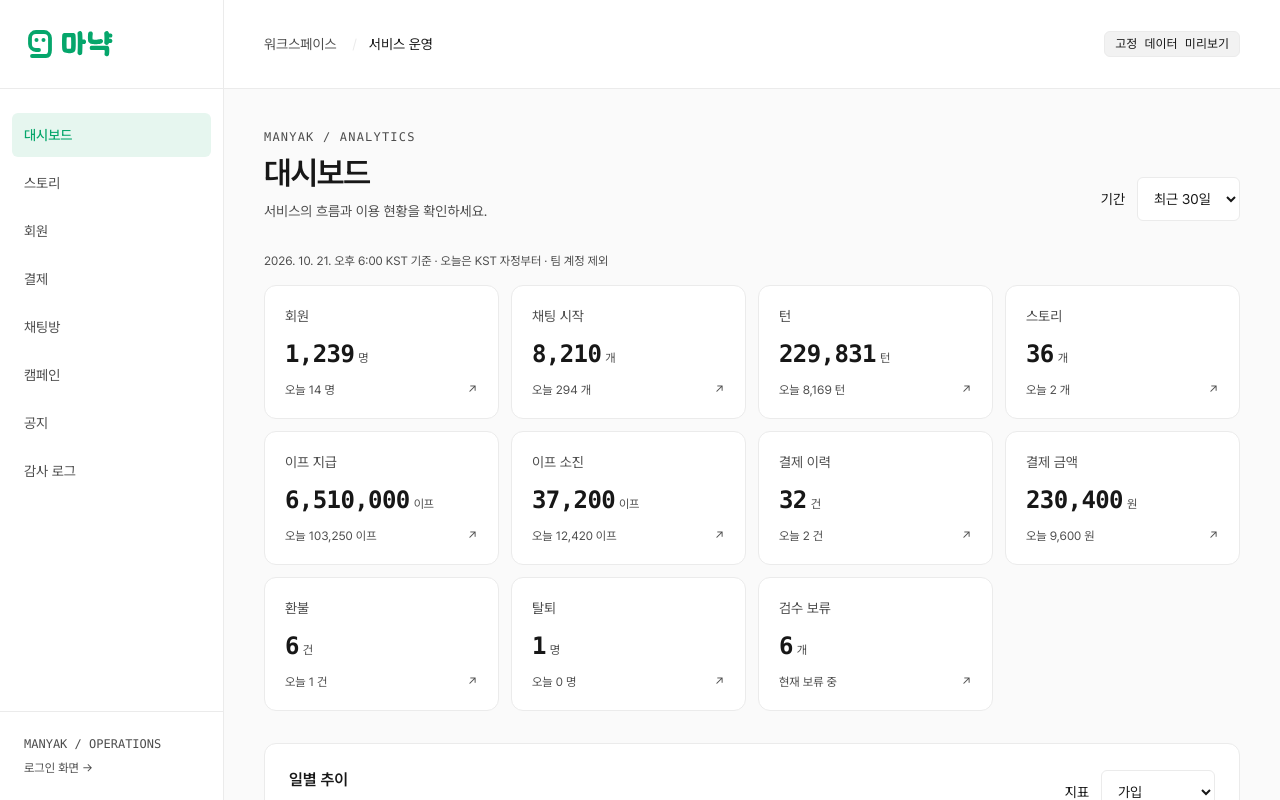
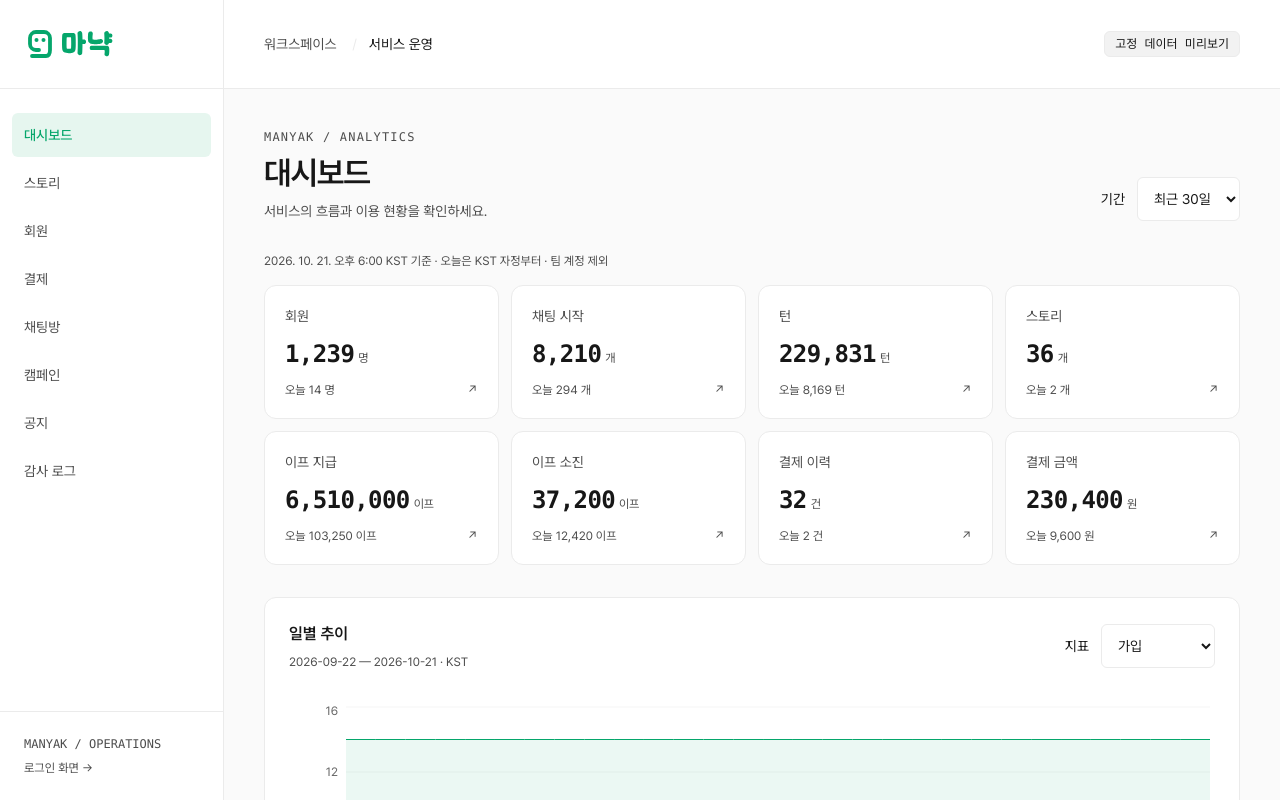
Before and after one commit to KIM-N-KANG/manyak-admin, a Next.js app: page / in a window 1280 px wide. Shown: the top 800 px of the page. Built offline with nearby package versions, Linux system fonts and the light colour scheme.

Commit message:
[KNK-1736] Feat: 대시보드에서 환불·탈퇴·검수 보류 카드 제거

```diff
--- a/src/features/dashboard/dashboard-screen.tsx
+++ b/src/features/dashboard/dashboard-screen.tsx
@@ -197,27 +197,6 @@ export function DashboardScreen() {
           '/payments',
           '원',
         ],
-        [
-          '환불',
-          s.payments.refundedTotal,
-          s.payments.refundedToday,
-          '/payments?status=REFUNDED',
-          '건',
-        ],
-        [
-          '탈퇴',
-          s.members.withdrawnTotal,
-          s.members.withdrawnToday,
-          '/members?status=DELETED',
-          '명',
-        ],
-        [
-          '검수 보류',
-          s.moderation.heldSubmissions,
-          null,
-          '/stories?moderationStatus=HELD',
-          '개',
-        ],
       ] as const)
     : [];
 
@@ -269,9 +248,7 @@ export function DashboardScreen() {
                   </span>
                 </p>
                 <p className="mt-3 text-xs text-muted-foreground">
-                  {today === null
-                    ? '현재 보류 중'
-                    : `오늘 ${today.toLocaleString('ko-KR')} ${unit}`}
+                  {`오늘 ${today.toLocaleString('ko-KR')} ${unit}`}
                   <span className="float-right">↗</span>
                 </p>
               </Link>
--- a/src/features/dashboard/types.ts
+++ b/src/features/dashboard/types.ts
@@ -4,8 +4,6 @@ export type DashboardSummary = {
   members: {
     total: number;
     joinedToday: number;
-    withdrawnTotal: number;
-    withdrawnToday: number;
   };
   chats: {
     startedTotal: number;
@@ -25,10 +23,7 @@ export type DashboardSummary = {
     completedToday: number;
     amountKrwTotal: number;
     amountKrwToday: number;
-    refundedTotal: number;
-    refundedToday: number;
   };
-  moderation: { heldSubmissions: number };
 };
 export type DailyMetrics = {
   date: string;
--- a/src/fixtures/dashboard.ts
+++ b/src/fixtures/dashboard.ts
@@ -34,10 +34,6 @@ export const summary: DashboardSummary = {
   members: {
     total: members.filter((m) => m.status !== 'DELETED').length,
     joinedToday: members.filter((m) => isToday(m.createdAt)).length,
-    withdrawnTotal: members.filter((m) => m.status === 'DELETED').length,
-    withdrawnToday: members.filter(
-      (m) => m.status === 'DELETED' && isToday('2026-10-20T05:00:00Z'),
-    ).length,
   },
   chats: {
     startedTotal: chats.length,
@@ -81,13 +77,6 @@ export const summary: DashboardSummary = {
       completedOrders.filter((p) => isToday(p.completedAt)),
       (p) => p.priceKrw,
     ),
-    refundedTotal: payments.filter((p) => p.status === 'REFUNDED').length,
-    refundedToday: payments.filter((p) => p.refundedAt && isToday(p.refundedAt))
-      .length,
-  },
-  moderation: {
-    heldSubmissions: stories.filter((s) => s.moderationStatus === 'HELD')
-      .length,
   },
 };
 
```
Also changed, not shown: 2 other files (tests, documents, lock files or other folders).
